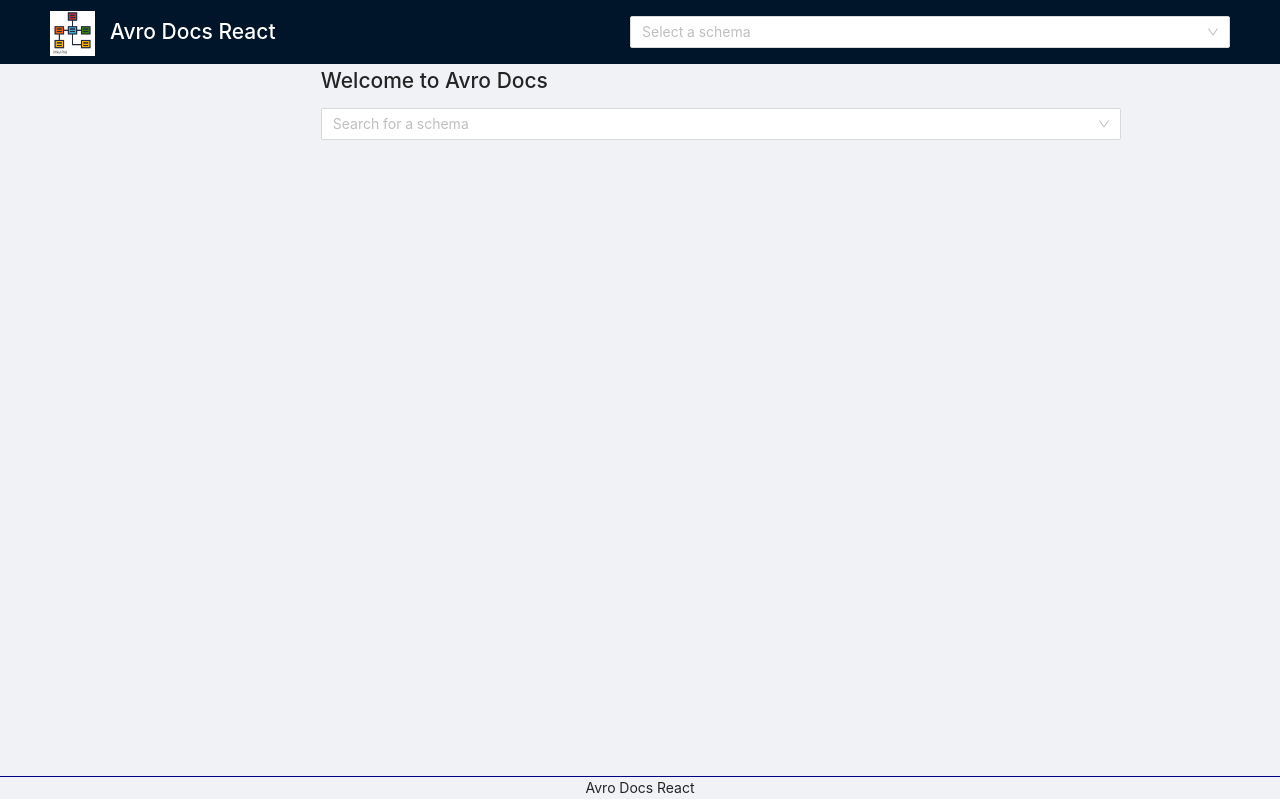
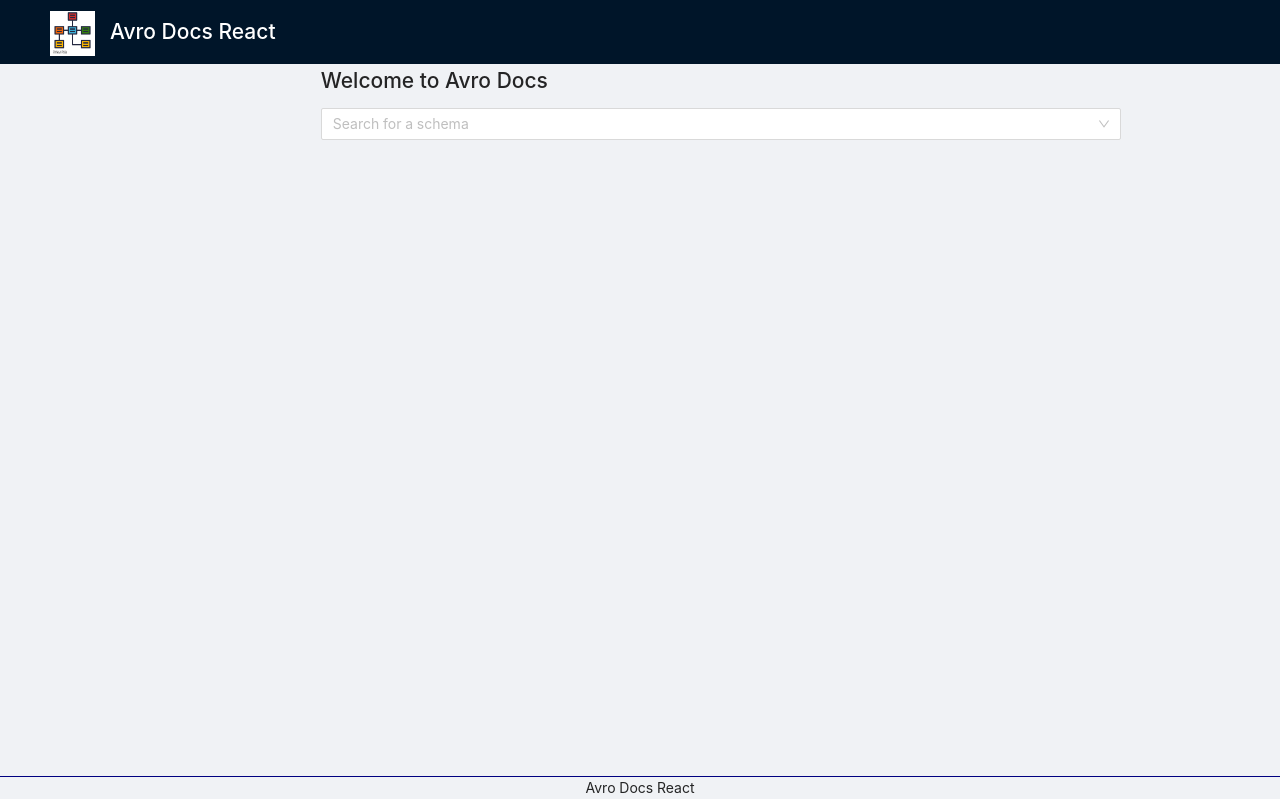
Before and after one commit to arminhaghi/avro-docs-2.0, a React (Create React App) app: page / in a window 1280 px wide. Built offline with nearby package versions, Linux system fonts and the light colour scheme.

Commit message:
Hid searchbox on header in homepage

```diff
--- a/src/Home.tsx
+++ b/src/Home.tsx
@@ -9,10 +9,10 @@ const Home = (): JSX.Element => {
     const { item } = useParams<{ item: string }>();
     const location = useLocation();
 
-    const selectionHandler = (value) => {
+    const selectionHandler = (value: any) => {
         history.push(`/${value}`);
     };
-    const changeHandler = (value) => {
+    const changeHandler = (value: any) => {
         if (value === undefined && location.pathname !== "/") {
             history.push("/");
         }
--- a/src/components/AppHeader.tsx
+++ b/src/components/AppHeader.tsx
@@ -31,7 +31,7 @@ const AppHeader = (): JSX.Element => {
                 </Link>
             </div>
             <div style={{ float: "right" }}>
-                <Select
+                {location.pathname !== "/" && <Select
                     showSearch
                     style={{ width: 600 }}
                     placeholder="Select a schema"
@@ -52,7 +52,7 @@ const AppHeader = (): JSX.Element => {
                             );
                         })
                     }
-                </Select>
+                </Select>}
             </div>
         </Header>
     );
```
